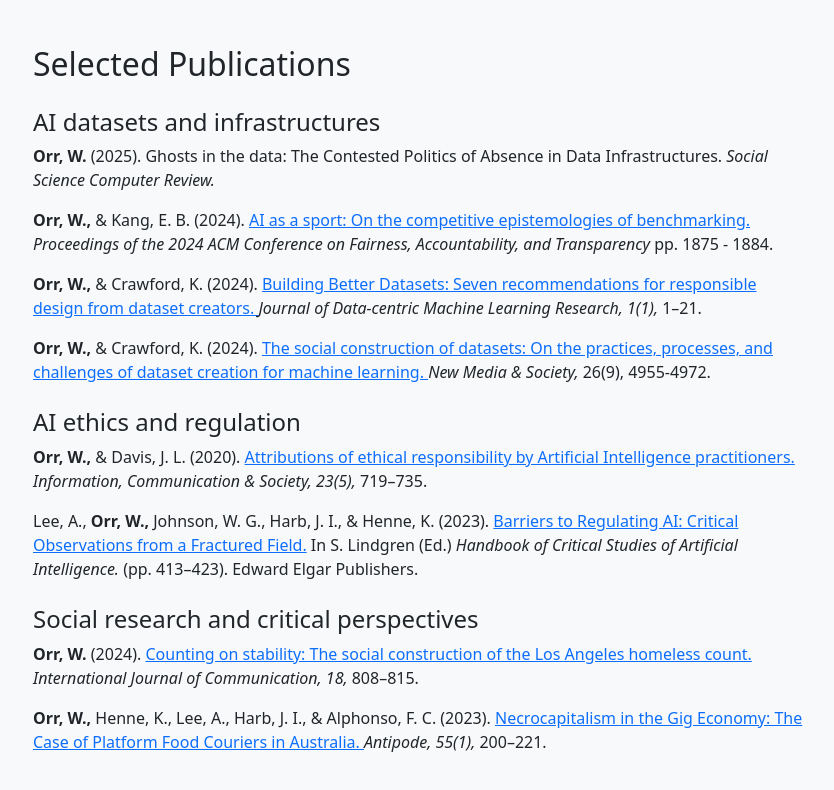
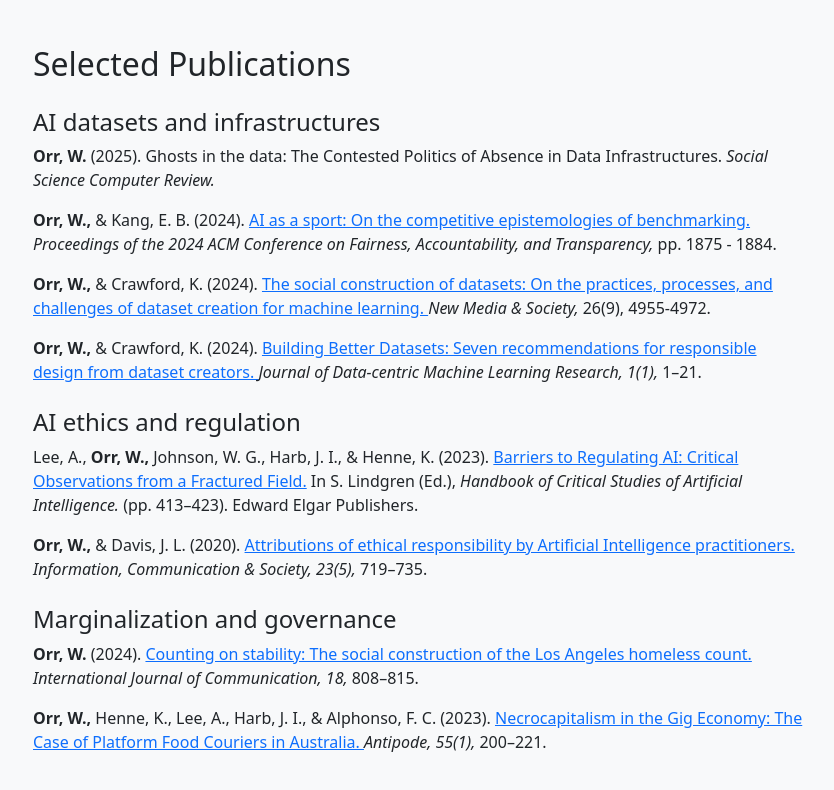
Before and after one commit to will-orr/will-orr.github.io, a plain HTML site: page index.html in a window 1280 px wide. Shown: the part 1456-2246 px from the top of the page, without its empty margins (222-1056 px from the left). Drawn offline with nearby package versions, Linux system fonts and the light colour scheme.

Commit message:
Add files via upload

```diff
--- a/index.html
+++ b/index.html
@@ -4,7 +4,7 @@
   <meta charset="UTF-8" />
   <meta name="viewport" content="width=device-width, initial-scale=1" />
   <title>Will Orr</title>
-  <link rel="icon" href="favicon.ico" />
+  <link rel="icon" href="assets/favicon.ico" />
 
   <link href="https://cdn.jsdelivr.net/npm/bootstrap@5.3.2/dist/css/bootstrap.min.css" rel="stylesheet" />
   <style>
@@ -48,7 +48,6 @@
     <img src="assets/img/willorr.jpg" alt="Will Orr headshot" class="img-fluid my-4 profile-banner" />
   </div>
 
-  <!-- Buttons -->
   <div class="text-center mt-4">
     <div class="btn-group" role="group">
       <a href="https://scholar.google.com/citations?user=NoQKtSMAAAAJ&hl=en" target="_blank" class="btn btn-dark">Google Scholar</a>
@@ -58,11 +57,10 @@
     </div>
   </div>
 
-  <!-- Personal Blurb -->
   <div class="content">
     <p class="mt-5 fs-5">Hello! My name is <strong>Will Orr</strong>. I am a PhD candidate at the <a href="https://annenberg.usc.edu/" target="_blank">Annenberg School of Communication</a> where I study the sociotechnical dynamics of creating and evaluating Artificial Intelligence systems.</p>
 
-    <p class="fs-5">My research uncovers the cultures, practices, histories, and epistemologies that shape emerging AI technologies. My goal is to excavate the assumptions underpinning these technologies to critically assess how these systems can be designed and deployed more responsibly. My work primarily engages interpretive, qualitative approaches—such as interviews, ethnographic, and archival methods, though I am also trained in computational and quantitative methods and welcome collaborations that integrate these approaches. </p>
+    <p class="fs-5">My research uncovers the cultures, practices, histories, and epistemologies that shape emerging AI technologies. My goal is to excavate the assumptions underpinning these technologies to critically assess how these systems can be designed and deployed more responsibly. My work primarily engages interpretive, qualitative approaches, such as interviews, ethnographic, and archival methods, though I am also trained in computational and quantitative methods and welcome collaborations that integrate these approaches. </p>
 
     <p class="fs-5">I am currently completing my dissertation, which explores how data practitioners enact and negotiate the concept of <em>data quality</em> in the creation of AI datasets. It uncovers the messy and contingent work of maintaining quality in the shifting landscape of contemporary AI and data science.</p>
 
@@ -71,11 +69,9 @@
     <p class="fs-5">My work has been published across academic journals and conferences, and has been featured in news outlets such as <a href="https://www.abc.net.au/listen/programs/pm/researchers-say-delivery-apps-put-profits-ahead-of-safety-/101470416" target="_blank">Australian Broadcasting Corporation Radio</a>, <a href="https://canberradaily.com.au/anu-researchers-food-delivery-drivers-are-at-risk/" target="_blank">Canberra Daily</a>, and <a href="https://www.nature.com/articles/d41586-024-00674-9" target="_blank">Nature</a>.</p>
   </div>
 
-<!-- Publications Section -->
 <div class="content">
   <h2 class="mt-5 mb-4">Selected Publications</h2>
 
-  <!-- AI Datasets and Infrastructures -->
   <h4 class="mt-4">AI datasets and infrastructures</h4>
   <ul class="list-unstyled">
     <li class="mb-3">
@@ -89,7 +85,14 @@
       <a href="assets/pdf/orr2024_ai_sport.pdf" target="_blank">
         AI as a sport: On the competitive epistemologies of benchmarking.
       </a>
-      <em>Proceedings of the 2024 ACM Conference on Fairness, Accountability, and Transparency</em> pp. 1875 - 1884.
+      <em>Proceedings of the 2024 ACM Conference on Fairness, Accountability, and Transparency,</em> pp. 1875 - 1884.
+    </li>
+     <li class="mb-3">
+      <strong>Orr, W.,</strong> & Crawford, K. (2024).
+      <a href="assets/pdf/orr2024_datasets.pdf" target="_blank">
+        The social construction of datasets: On the practices, processes, and challenges of dataset creation for machine learning.
+      </a>
+      <em>New Media & Society,</em> 26(9), 4955-4972.
     </li>
     <li class="mb-3">
       <strong>Orr, W.,</strong> & Crawford, K. (2024).
@@ -98,18 +101,15 @@
       </a>
       <em>Journal of Data-centric Machine Learning Research, 1(1),</em> 1–21.
     </li>
-    <li class="mb-3">
-      <strong>Orr, W.,</strong> & Crawford, K. (2024).
-      <a href="assets/pdf/orr2024_datasets.pdf" target="_blank">
-        The social construction of datasets: On the practices, processes, and challenges of dataset creation for machine learning.
-      </a>
-      <em>New Media & Society,</em> 26(9), 4955-4972.
-    </li>
   </ul>
 
-  <!-- AI Ethics and Regulation -->
   <h4 class="mt-4">AI ethics and regulation</h4>
   <ul class="list-unstyled">
+     <li class="mb-3">
+      Lee, A., <strong>Orr, W.,</strong> Johnson, W. G., Harb, J. I., & Henne, K. (2023).
+      <a href="assets/pdf/lee2023_barriers_ai.pdf" target="_blank">
+        Barriers to Regulating AI: Critical Observations from a Fractured Field.</a> In S. Lindgren (Ed.), <em>Handbook of Critical Studies of Artificial Intelligence.</em> (pp. 413–423). Edward Elgar Publishers.
+    </li>
     <li class="mb-3">
       <strong>Orr, W.,</strong> & Davis, J. L. (2020).
       <a href="assets/pdf/orr2020_attributions.pdf" target="_blank">
@@ -117,15 +117,9 @@
       </a>
       <em>Information, Communication & Society, 23(5),</em> 719–735.
     </li>
-    <li class="mb-3">
-      Lee, A., <strong>Orr, W.,</strong> Johnson, W. G., Harb, J. I., & Henne, K. (2023).
-      <a href="assets/pdf/lee2023_barriers_ai.pdf" target="_blank">
-        Barriers to Regulating AI: Critical Observations from a Fractured Field.</a> In S. Lindgren (Ed.) <em>Handbook of Critical Studies of Artificial Intelligence.</em> (pp. 413–423). Edward Elgar Publishers.
-    </li>
   </ul>
 
-  <!-- Social Research and Critical Perspectives -->
-  <h4 class="mt-4">Social research and critical perspectives</h4>
+  <h4 class="mt-4">Marginalization and governance</h4>
   <ul class="list-unstyled">
     <li class="mb-3">
       <strong>Orr, W.</strong> (2024).
```
